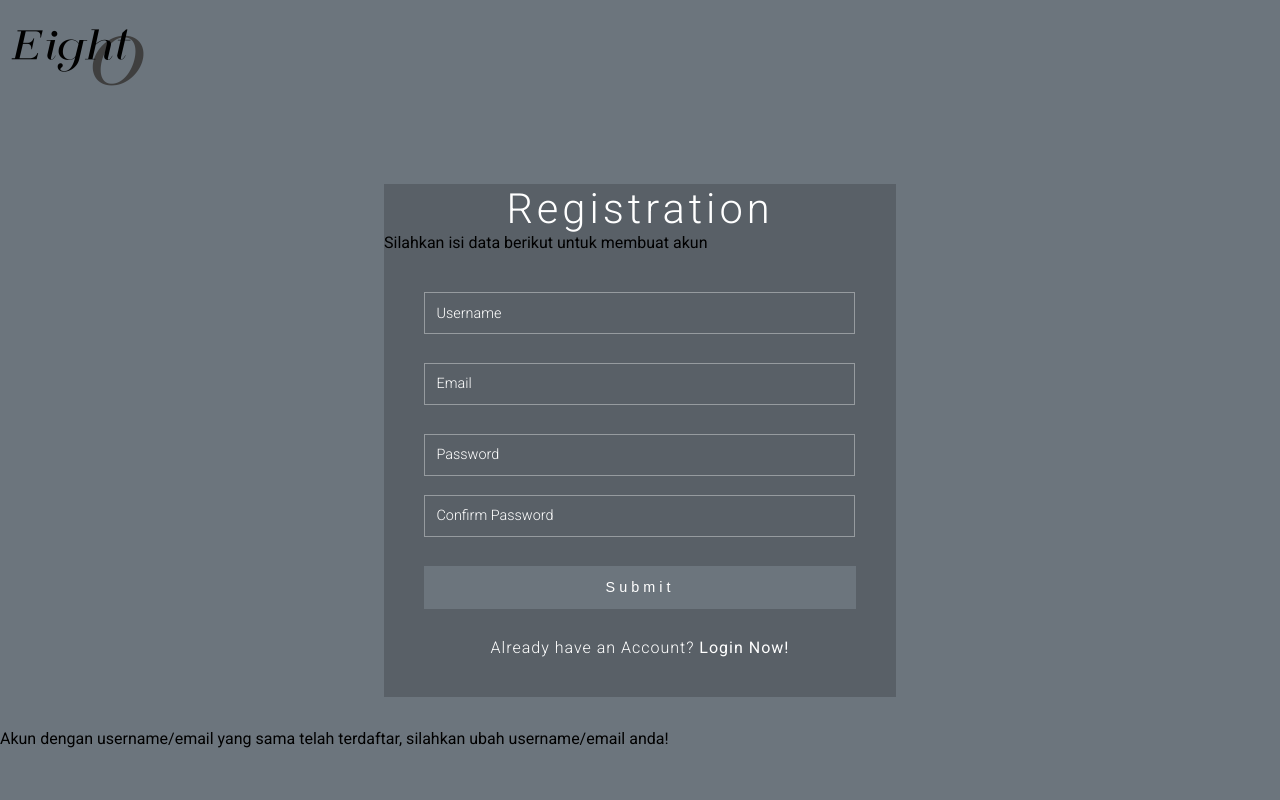
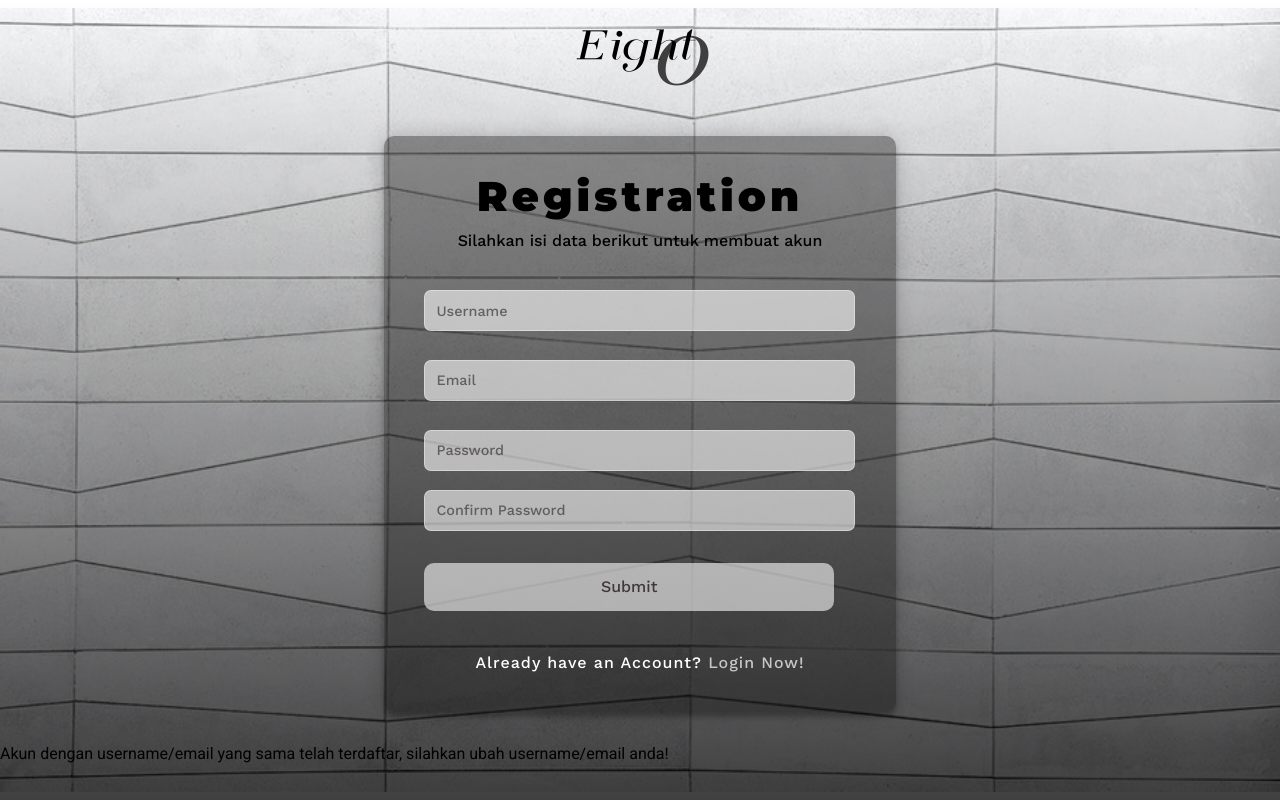
Before and after one commit to putrija/tubesproweb8, a PHP site: page /register/register.php in a window 1280 px wide. Run offline with PHP 8.4, Linux system fonts and the light colour scheme; data comes from the database, SQL or seed files in the repository; data that the repository does not hold is empty.

Commit message:
update register.css

```diff
--- a/register/register.css
+++ b/register/register.css
@@ -1,3 +1,6 @@
+@import url('https://fonts.googleapis.com/css2?family=Montserrat:wght@900&display=swap" rel="stylesheet');
+@import url('https://fonts.googleapis.com/css2?family=Montserrat:wght@900&family=Work+Sans:wght@500&display=swap');
+
 html, body, div, span, applet, object, iframe, h1, h2, h3, h4, h5, h6, p, blockquote, pre, a, abbr, acronym, address, big, cite, code, del, dfn, em, img, ins, kbd, q, s, samp, small, strike, strong, sub, sup, tt, var, b, u, i, dl, dt, dd, ol, nav ul, nav li, fieldset, form, label, legend, table, caption, tbody, tfoot, thead, tr, th, td, article, aside, canvas, details, embed, figure, figcaption, footer, header, hgroup, menu, nav, output, ruby, section, summary, time, mark, audio, video {
     margin: 0;
     padding: 0;
@@ -102,31 +105,47 @@ html, body, div, span, applet, object, iframe, h1, h2, h3, h4, h5, h6, p, blockq
 
   /*-- end reset --*/
   body {
-    background: #6c757d;
-    background-size: cover;
+    background-image: linear-gradient(rgba(255, 255, 255, 0.479),rgba(0,0,0,0.75)),url(images/bg1.jpg);
+    background-size: 100%;
     background-attachment: fixed;
+    background-position: center;
+    background-repeat: no-repeat;
     font-family: 'Roboto', sans-serif;
   }
 
   h1 {
+    padding-top: 35px;
     font-size: 3em;
     text-align: center;
-    color: #fff;
+    color: rgb(0, 0, 0);
     font-weight: 100;
     text-transform: capitalize;
     letter-spacing: 4px;
-    font-family: 'Roboto', sans-serif;
+    font-family: 'Montserrat', sans-serif;
   }
+  p{
+    padding-top: 10px;
+    padding-bottom: none;
+    text-align: center;
+    font-family:'Work Sans', sans-serif;
+  }
+  .logo {
+    position: relative;
+    text-align: center;
+}
 
   /*-- main --*/
   .main-w3layouts {
-    padding: 3em 0 1em;
+    padding: 0px;
   }
 
   .main-agileinfo {
     width: 35%;
     margin: 3em auto;
-    background: rgba(0, 0, 0, 0.18);
+    background: #0f0f0f67;
+    box-shadow: 0 0 20px 0 rgba(0, 0, 0, 0.2), 0 5px 5px 0 rgba(0, 0, 0, 0.24);
+    border-radius: 10px;
+    position: relative;
     background-size: cover;
   }
 
@@ -136,22 +155,22 @@ html, body, div, span, applet, object, iframe, h1, h2, h3, h4, h5, h6, p, blockq
 
   input[type="text"], input[type="email"], input[type="password"] {
     font-size: 0.9em;
-    color: #fff;
+    color: #00000080;
     font-weight: 100;
     width: 94.5%;
     display: block;
     border: none;
+    border-radius: 7px;
     padding: 0.8em;
     border: solid 1px rgba(255, 255, 255, 0.37);
     -webkit-transition: all 0.3s cubic-bezier(0.64, 0.09, 0.08, 1);
     transition: all 0.3s cubic-bezier(0.64, 0.09, 0.08, 1);
-    background: -webkit-linear-gradient(top, rgba(255, 255, 255, 0) 96%, #fff 4%);
-    background: linear-gradient(to bottom, rgba(255, 255, 255, 0) 96%, #fff 4%);
+    background-color: rgba(255, 255, 255, 0.589);
     background-position: -800px 0;
     background-size: 100%;
     background-repeat: no-repeat;
-    color: #fff;
-    font-family: 'Roboto', sans-serif;
+    font-family:'Work Sans', sans-serif;
+    color: #00000080;
   }
 
   input.email {
@@ -176,7 +195,7 @@ html, body, div, span, applet, object, iframe, h1, h2, h3, h4, h5, h6, p, blockq
   }
 
   ::-webkit-input-placeholder {
-    color: #fff;
+    color: rgba(65, 57, 57, 0.712);
     font-weight: 100;
   }
 
@@ -195,30 +214,27 @@ html, body, div, span, applet, object, iframe, h1, h2, h3, h4, h5, h6, p, blockq
   }
 
   input[type="submit"] {
-    font-size: .9em;
-    color: #fff;
-    background: #6c757d;
+    font-size: 1em;
+    font-family:'Work Sans', sans-serif;
+    color: rgb(65, 57, 57);
+    background-color:rgba(255, 255, 255, 0.589);
     outline: none;
-    border: 1px solid #6c757d;
+    border-radius: 10px;
+    border: 0px;
     cursor: pointer;
     padding: 0.9em;
     -webkit-appearance: none;
-    width: 100%;
+    width: 95%;
     margin: 2em 0;
-    letter-spacing: 4px;
   }
 
   input[type="submit"]:hover {
-    -webkit-transition: .5s all;
-    -moz-transition: .5s all;
-    -o-transition: .5s all;
-    -ms-transition: .5s all;
-    transition: .5s all;
-    background: #6c757d;
+    background: #ffffff;
   }
 
   .agileits-top p {
     font-size: 1em;
+    font-family:'Work Sans', sans-serif;
     color: #fff;
     text-align: center;
     letter-spacing: 1px;
@@ -226,15 +242,16 @@ html, body, div, span, applet, object, iframe, h1, h2, h3, h4, h5, h6, p, blockq
   }
 
   .agileits-top p a {
-    color: #fff;
-    -webkit-transition: .5s all;
-    -moz-transition: .5s all;
-    transition: .5s all;
+    color: rgb(199, 199, 199);
+    font-family:'Work Sans', sans-serif;
+    -webkit-transition: 0.5s all;
+    -moz-transition: 0.5s all;
+    transition: 0.5s all;
     font-weight: 400;
   }
 
   .agileits-top p a:hover {
-    color: #6c757d;
+    color: #000000;
   }
 
   /*-- //main --*/
```
